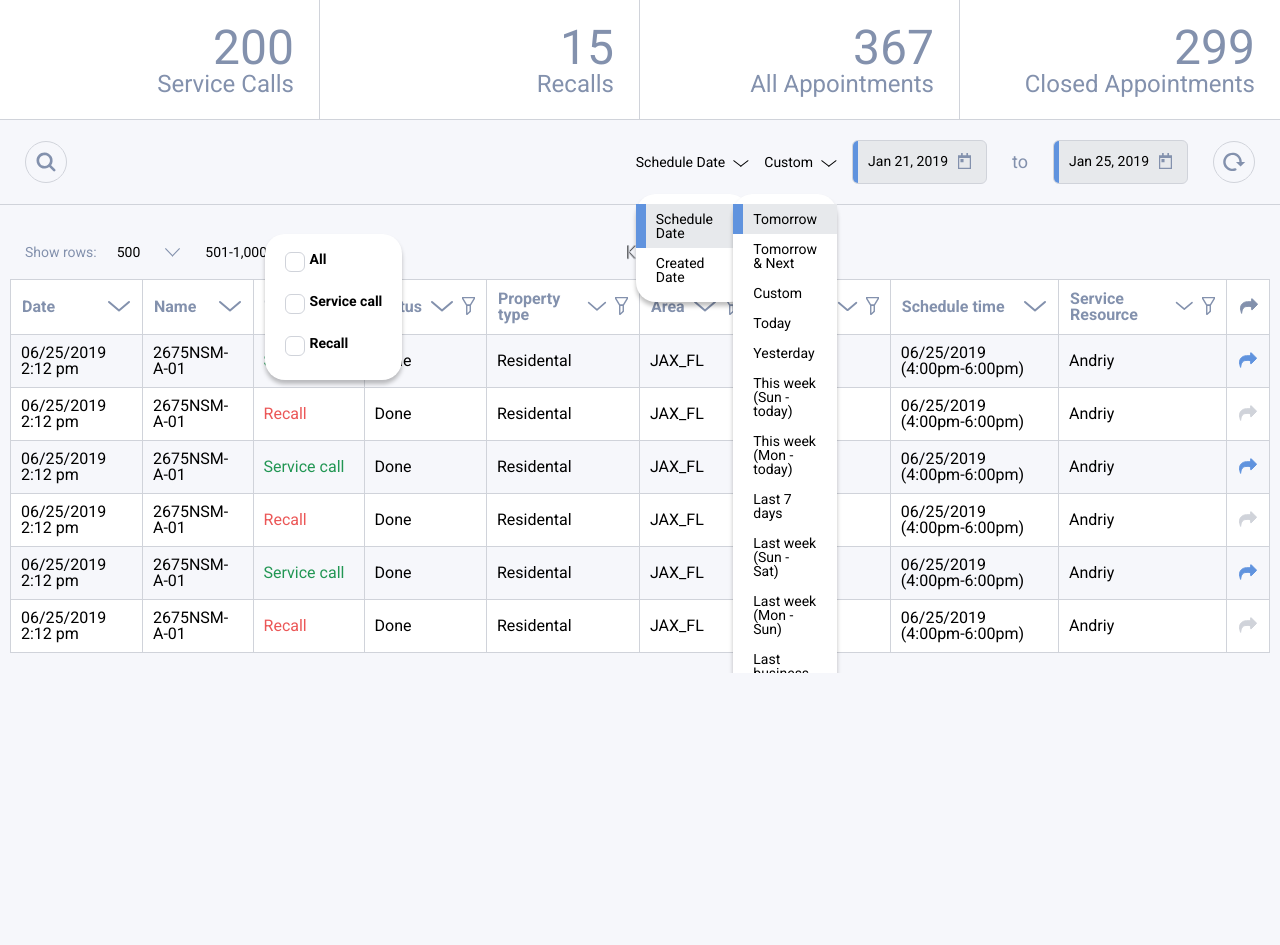
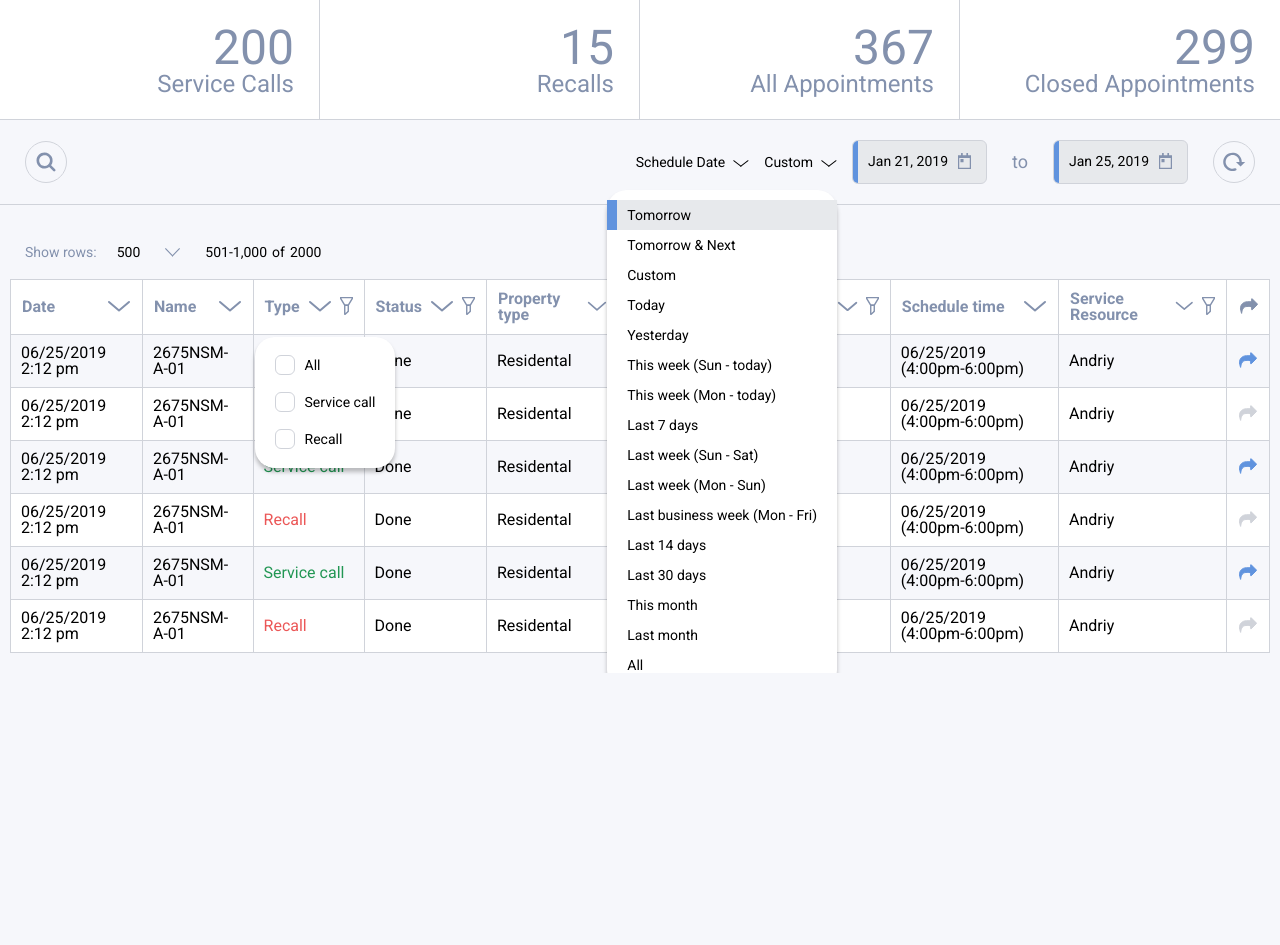
Before and after one commit to bzrov/bzrov.github.io, a PHP site: page / in a window 1280 px wide. Shown: the top 945 px of the page. Run offline with PHP 8.4, Linux system fonts and the light colour scheme.

Commit message:
update appointments

```diff
--- a/appointments/css/main.css
+++ b/appointments/css/main.css
@@ -175,7 +175,8 @@
   text-decoration: none; }
 
 ul {
-  padding-left: 0;
+  padding: 0;
+  margin: 0;
   list-style: none; }
 
 input {
@@ -253,8 +254,10 @@
           align-items: center; }
 
 .controlls__date-period-list, .controlls__date-view-list {
-  top: 25px;
-  right: 0; }
+  top: 35px;
+  right: 0;
+  width: auto;
+  white-space: nowrap; }
 
 .drop-list {
   position: absolute;
@@ -267,7 +270,8 @@
 
 .drop-list__item {
   position: relative;
-  padding: 8px 20px; }
+  padding: 8px 20px;
+  cursor: pointer; }
 
 .drop-list__item_active {
   background-color: #E7E9EC; }
@@ -312,7 +316,8 @@
       -ms-flex-align: center;
           align-items: center;
   margin-right: 15px;
-  font-size: 1.4em; }
+  font-size: 1.4em;
+  cursor: pointer; }
 
 .controlls__date-view-text, .controlls__date-period-text {
   margin-right: 8px; }
@@ -447,6 +452,7 @@
   text-align: start; }
 
 .table__cell_headline {
+  position: relative;
   display: -webkit-box;
   display: -webkit-flex;
   display: -ms-flexbox;
@@ -486,13 +492,20 @@
   .table__filter-btn:hover {
     cursor: pointer; }
 
+.table__filter-list {
+  top: 50px;
+  left: 0;
+  width: auto;
+  white-space: nowrap; }
+
 .filter-item {
   display: block;
   position: relative;
-  padding-left: 25px;
-  margin-bottom: 12px;
+  padding-left: 30px;
   cursor: pointer;
   font-size: 1.4em;
+  font-weight: 400;
+  line-height: 1.5;
   -webkit-user-select: none;
   -moz-user-select: none;
   -ms-user-select: none;
@@ -505,7 +518,6 @@
   height: 0;
   width: 0; }
 
-/* Create a custom checkbox */
 .filter-item__checkmark {
   position: absolute;
   top: 0;
```
Also changed, not shown: 1 other file.
